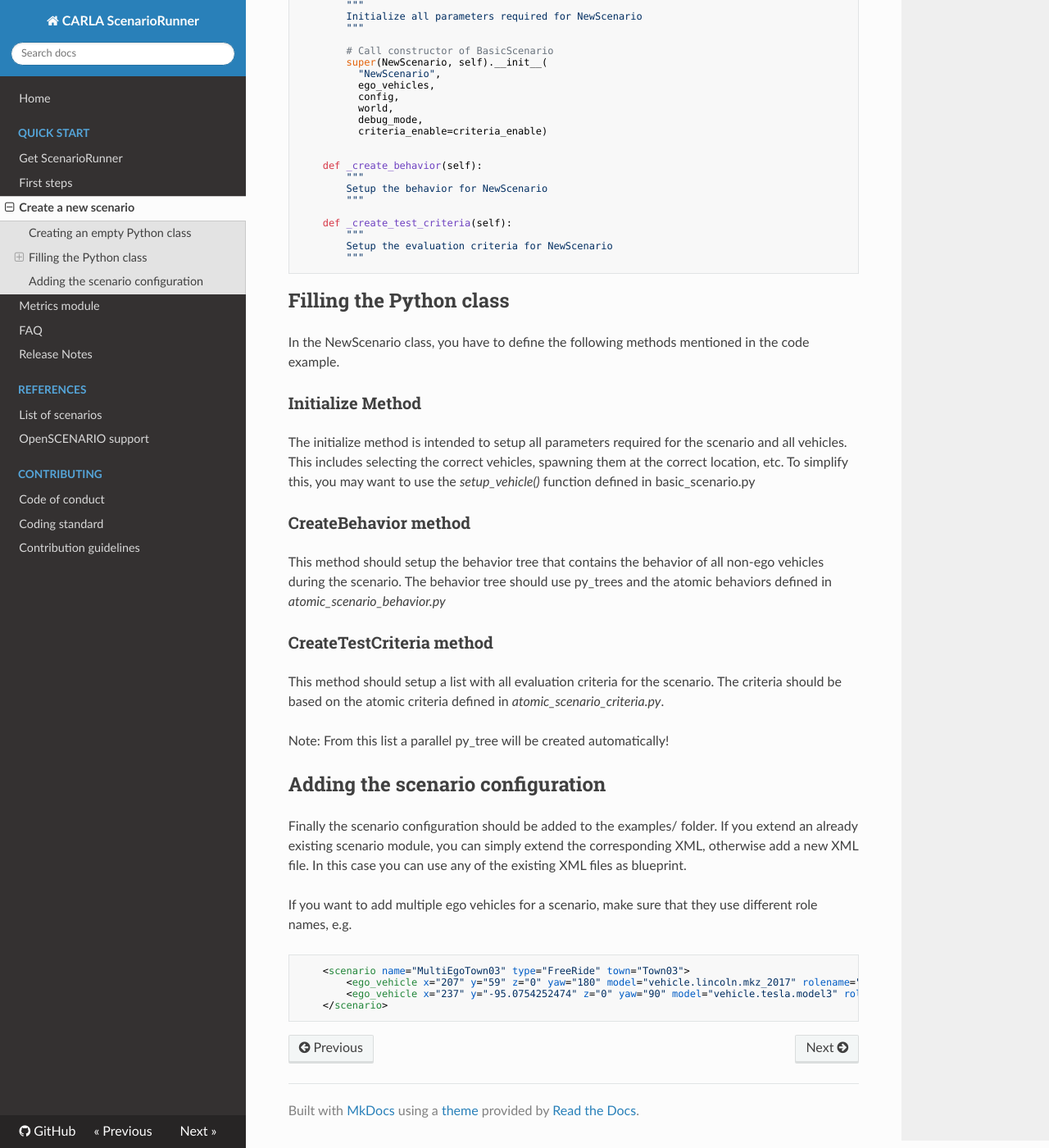
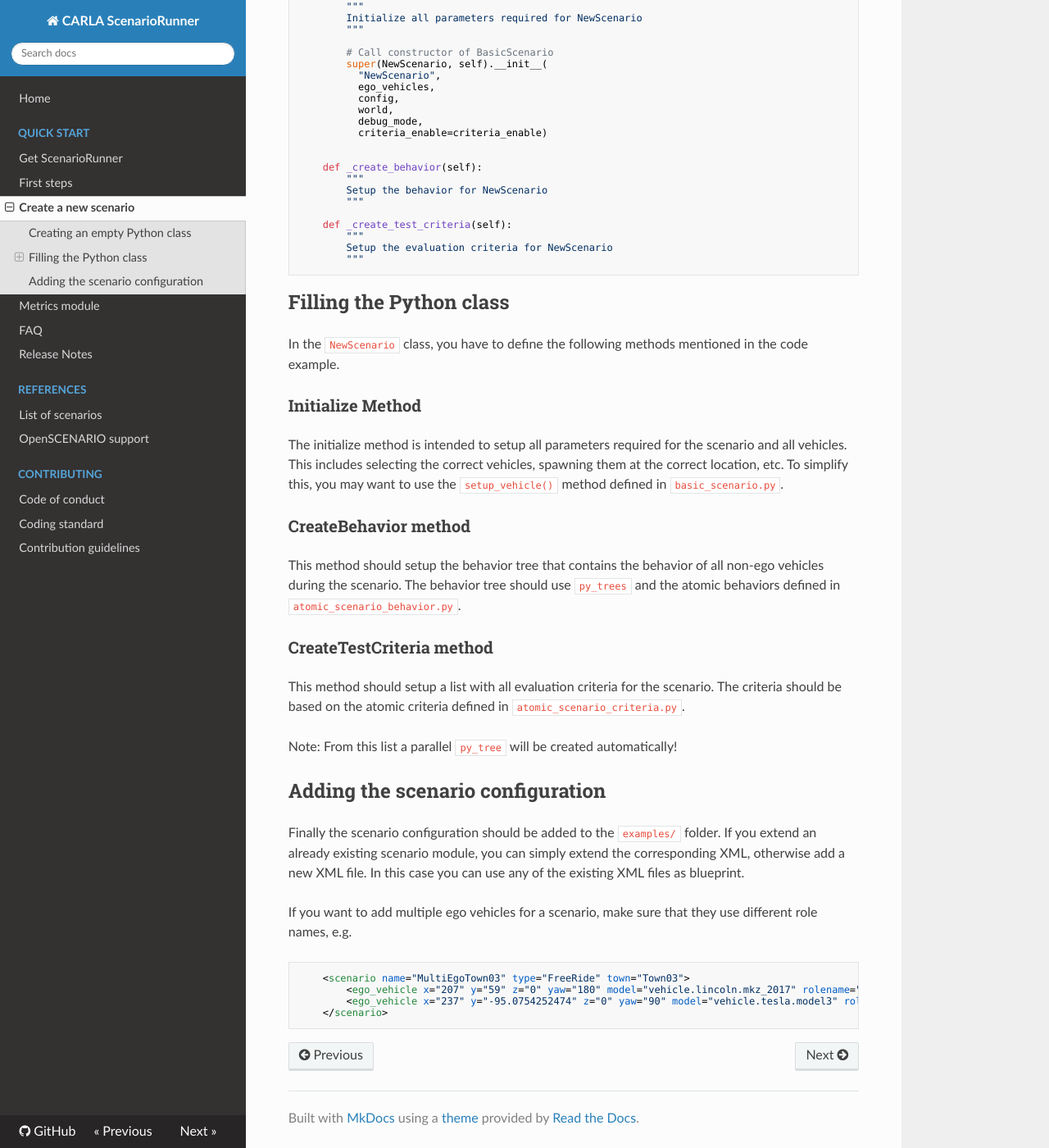
Before and after one commit to carla-simulator/scenario_runner, an MkDocs documentation site: the page built from Docs/creating_new_scenario.md, in a window 1280 px wide and 1400 px high, scrolled down 684 px. Shown: the whole window at 82% size. Built offline with MkDocs 1.6.1, drawn with Linux system fonts in a browser that asks for light colours; nearby versions of some CDN libraries; some of the changed text lies outside the part shown.

Commit message:
Fix typos and unify inline code

````diff
--- a/Docs/creating_new_scenario.md
+++ b/Docs/creating_new_scenario.md
@@ -57,35 +58,41 @@ class NewScenario(BasicScenario):
 
 ## Filling the Python class
 
-In the NewScenario class, you have to define the following methods mentioned
-in the code example.
+In the `NewScenario` class, you have to define the following methods
+mentioned in the code example.
 
 ### Initialize Method
-The initialize method is intended to setup all parameters required
-for the scenario and all vehicles. This includes selecting the correct vehicles,
-spawning them at the correct location, etc. To simplify this, you may want to
-use the _setup_vehicle()_ function defined in basic_scenario.py
+
+The initialize method is intended to setup all parameters required for
+the scenario and all vehicles. This includes selecting the correct
+vehicles, spawning them at the correct location, etc. To simplify this,
+you may want to use the `setup_vehicle()` method defined in
+`basic_scenario.py`.
 
 ### CreateBehavior method
-This method should setup the behavior tree that contains the behavior of all
-non-ego vehicles during the scenario. The behavior tree should use py_trees and
-the atomic behaviors defined in _atomic_scenario_behavior.py_
+
+This method should setup the behavior tree that contains the behavior of
+all non-ego vehicles during the scenario. The behavior tree should use
+`py_trees` and the atomic behaviors defined in
+`atomic_scenario_behavior.py`.
 
 ### CreateTestCriteria method
-This method should setup a list with all evaluation criteria for the scenario.
-The criteria should be based on the atomic criteria defined in
-_atomic_scenario_criteria.py_.
 
-Note: From this list a parallel py_tree will be created automatically!
+This method should setup a list with all evaluation criteria for the
+scenario.  The criteria should be based on the atomic criteria defined
+in `atomic_scenario_criteria.py`.
+
+Note: From this list a parallel `py_tree` will be created automatically!
 
 ## Adding the scenario configuration
-Finally the scenario configuration should be added to the examples/ folder. If you
-extend an already existing scenario module, you can simply extend the corresponding
-XML, otherwise add a new XML file. In this case you can use any of the existing
-XML files as blueprint.
 
-If you want to add multiple ego vehicles for a scenario, make sure that they use different
-role names, e.g.
+Finally the scenario configuration should be added to the `examples/`
+folder. If you extend an already existing scenario module, you can
+simply extend the corresponding XML, otherwise add a new XML file. In
+this case you can use any of the existing XML files as blueprint.
+
+If you want to add multiple ego vehicles for a scenario, make sure that
+they use different role names, e.g.
 
 ```xml
     <scenario name="MultiEgoTown03" type="FreeRide" town="Town03">
````
Also changed, not shown: other parts of Docs/creating_new_scenario.md (+4 -3 lines).
